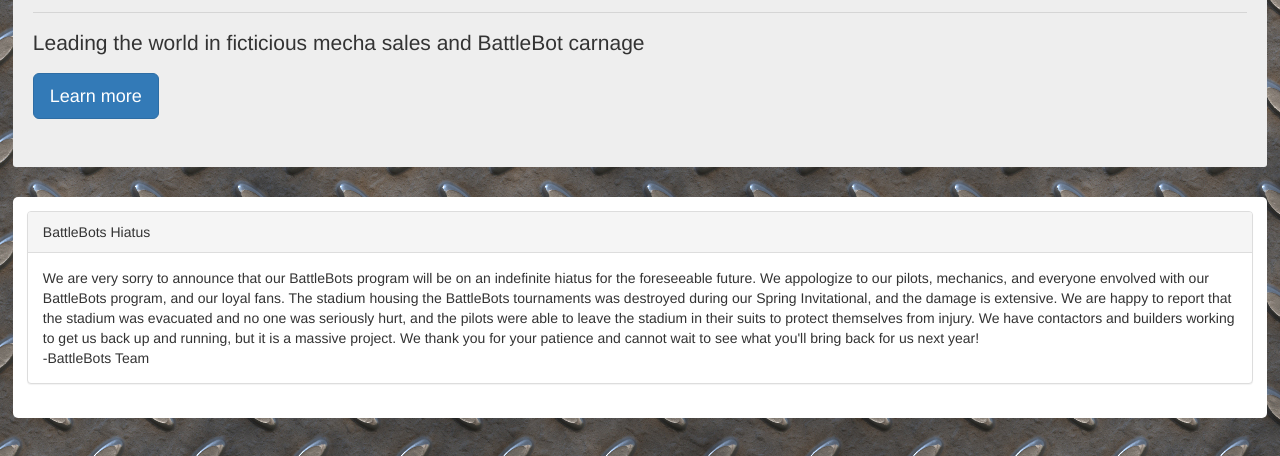
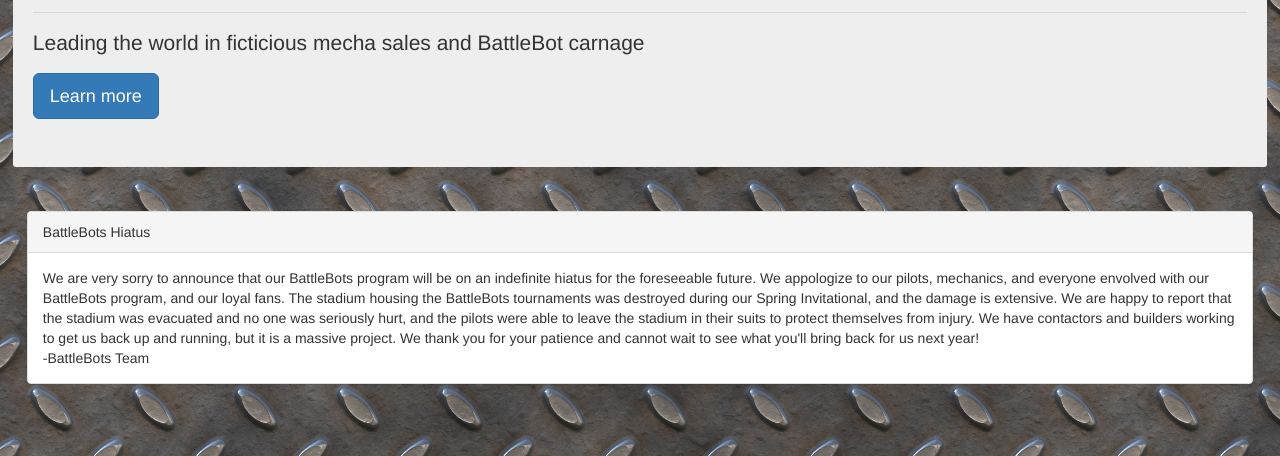
Before and after one commit to AlecxMoritz/TheMechaHut, a website: page index.html in a window 1280 px wide. Shown: the part 308-764 px from the top of the page. Drawn offline with nearby package versions, Linux system fonts and the light colour scheme; grey boxes are pictures that could not be loaded.

Commit message:
removed extra white background around panel

```diff
--- a/index.html
+++ b/index.html
@@ -49,7 +49,7 @@
 </div>
 <!-- jumbo tron-->
 <!-- panel -->
-    <div class="announcments" style="margin: 1em;background-color: white; width: 98%; padding: 1em;margin: auto;border-radius: 5px">
+    <div class="announcments" style="margin: 1em; width: 98%; padding: 1em;margin: auto;border-radius: 5px">
         <div class="panel panel-default">
                 <div class="panel-heading">BattleBots Hiatus</div>
                 <div class="panel-body">We are very sorry to announce that our BattleBots program will be on an indefinite hiatus for the foreseeable future. We appologize to our pilots, mechanics, and everyone envolved with our BattleBots program, and our loyal fans. The stadium housing the BattleBots tournaments was destroyed during our Spring Invitational, and the damage is extensive. We are happy to report that the stadium was evacuated and no one was seriously hurt, and the pilots were able to leave the stadium in their suits to protect themselves from injury. We have contactors and builders working to get us back up and running, but it is a massive project. We thank you for your patience and cannot wait to see what you'll bring back for us next year!<br>-BattleBots Team</div>
```
